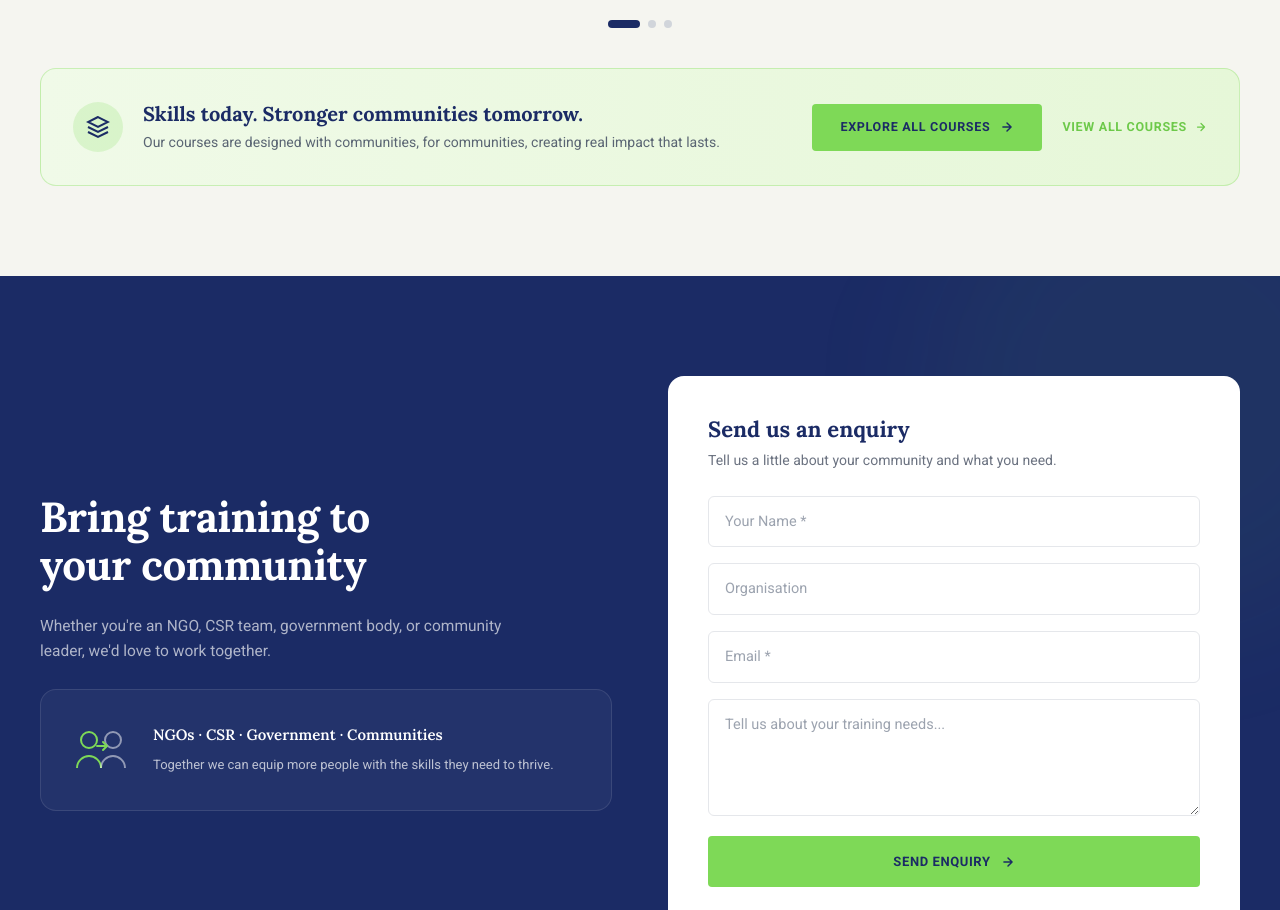
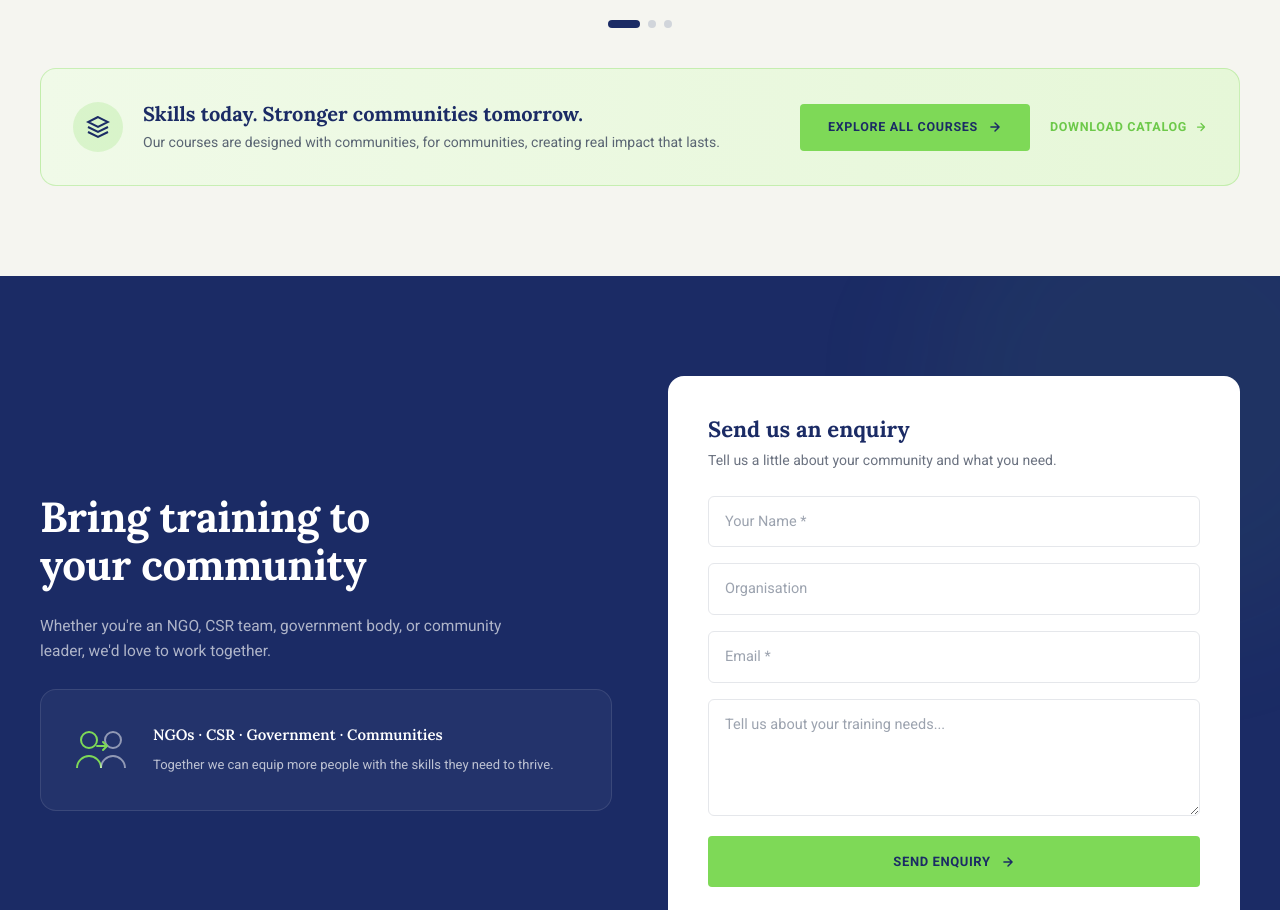
Before and after one commit to edstellarmarketing/eds-foundation, a Next.js app: page / in a window 1280 px wide. Shown: the part 2702-3612 px from the top of the page. Built offline with nearby package versions, Linux system fonts and the light colour scheme.

Commit message:
Scroll Explore All Courses to section heading; rename View All Courses

```diff
--- a/components/sections/Courses.tsx
+++ b/components/sections/Courses.tsx
@@ -503,6 +503,9 @@ export default function Courses() {
               onClick={() => {
                 setActivePill(0);
                 setIndex(0);
+                document
+                  .getElementById("courses")
+                  ?.scrollIntoView({ behavior: "smooth", block: "start" });
               }}
               className="inline-flex items-center gap-2.5 rounded bg-lime px-7 py-3.5 text-[12.5px] font-bold uppercase tracking-[0.7px] text-navy transition-all hover:-translate-y-0.5 hover:bg-lime-deep hover:shadow-[0_6px_18px_rgba(126,217,87,0.35)]"
             >
@@ -517,7 +520,7 @@ export default function Courses() {
               rel="noopener noreferrer"
               className="inline-flex items-center gap-2 text-[12.5px] font-bold uppercase tracking-[0.7px] text-lime-deep underline-offset-4 transition-opacity hover:opacity-80"
             >
-              View All Courses
+              Download Catalog
               <svg width="12" height="12" viewBox="0 0 24 24" fill="none" stroke="currentColor" strokeWidth="2.5">
                 <path d="M5 12h14M12 5l7 7-7 7" strokeLinecap="round" strokeLinejoin="round" />
               </svg>
```
